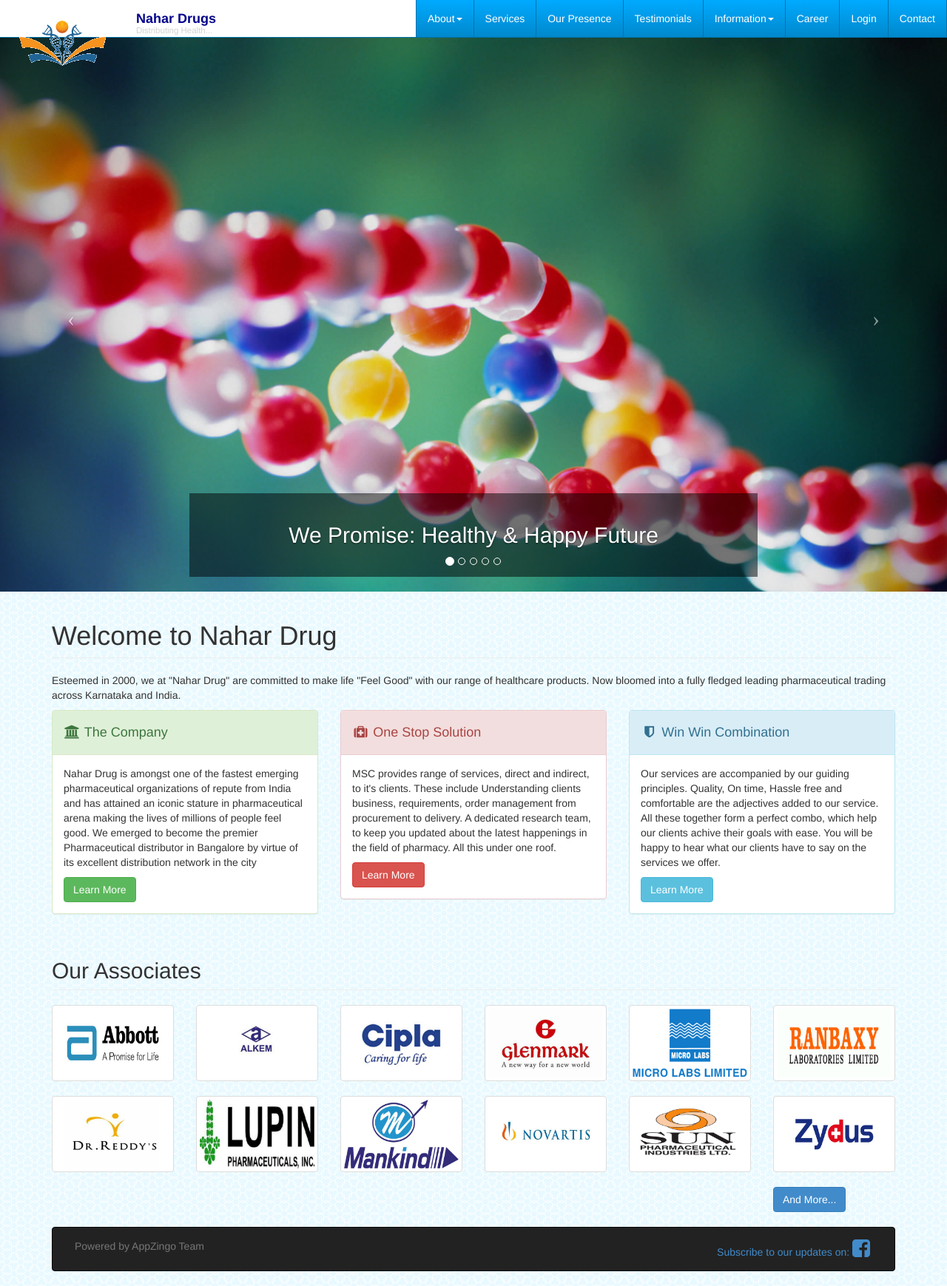
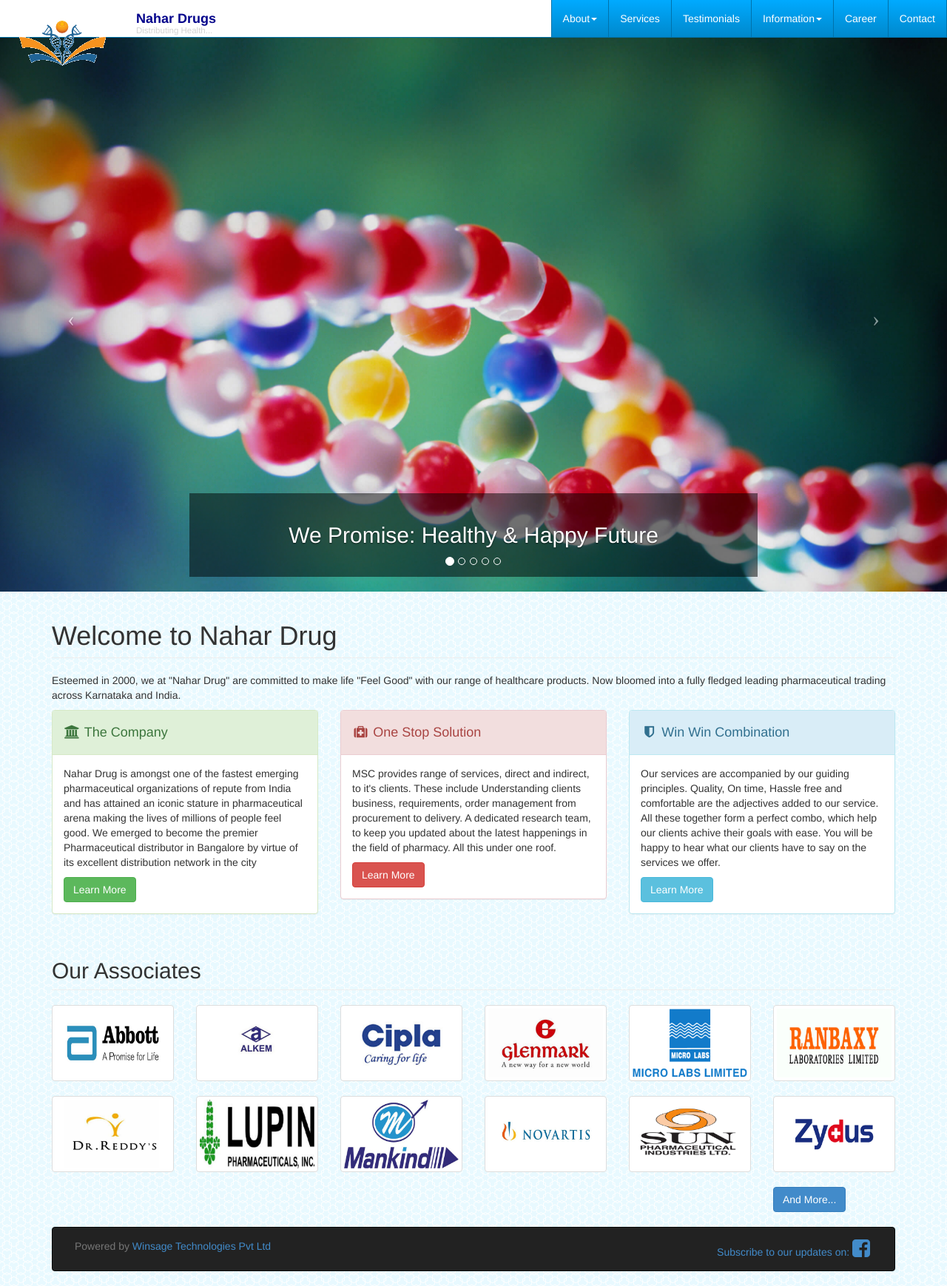
Before and after one commit to winsagetech/nahar-drugs-web, a PHP site: page /index.php in a window 1280 px wide. Shown: the whole page at 74% size. Run offline with PHP 8.4, Linux system fonts and the light colour scheme; some libraries are stand-ins or nearby versions.

Commit message:
Corrections
Unwanted Link removal & corrections

```diff
--- a/src/inc/footer.php
+++ b/src/inc/footer.php
@@ -3,11 +3,11 @@
         <!-- Footer -->
 		<div class="navbar navbar-inverse">
 			<div class="container">
-				<p class="navbar-text pull-left">Powered by AppZingo Team</p>
+				<p class="navbar-text pull-left">Powered by <a href="https://www.winsagetech.com">Winsage Technologies Pvt Ltd</a></p>
 				<p class="navbar-text pull-right">
 					<ul class="list-unstyled list-inline list-social-icons pull-right navbar-text">
 						<li>
-							<a href="https://www.facebook.com/MahaveerSalesCorporation">Subscribe to our updates on: <i class="fa fa-facebook-square fa-2x"></i></a>
+							<a href="https://www.facebook.com/NaharDrugs">Subscribe to our updates on: <i class="fa fa-facebook-square fa-2x"></i></a>
 						</li>
 						<!--
 						<li>
--- a/src/inc/nav.php
+++ b/src/inc/nav.php
@@ -48,9 +48,6 @@
                         <a href="services.php">Services</a>
                     </li>
                     <li>
-		                <a href="presence.php">Our Presence</a>
-		            </li>
-                    <li>
 		            	<a href="testimonials.php">Testimonials</a>
 		            </li>
 		            <li class="dropdown">
@@ -67,9 +64,6 @@
                     <li>
                         <a href="career.php">Career</a>
                     </li>
-                    <li>
-                        <a href="login.php">Login</a>
-                    </li>
 					<li>
                         <a href="contact.php">Contact</a>
                     </li>
```
Also changed, not shown: src/inc/header.php (line endings or trailing spaces).
